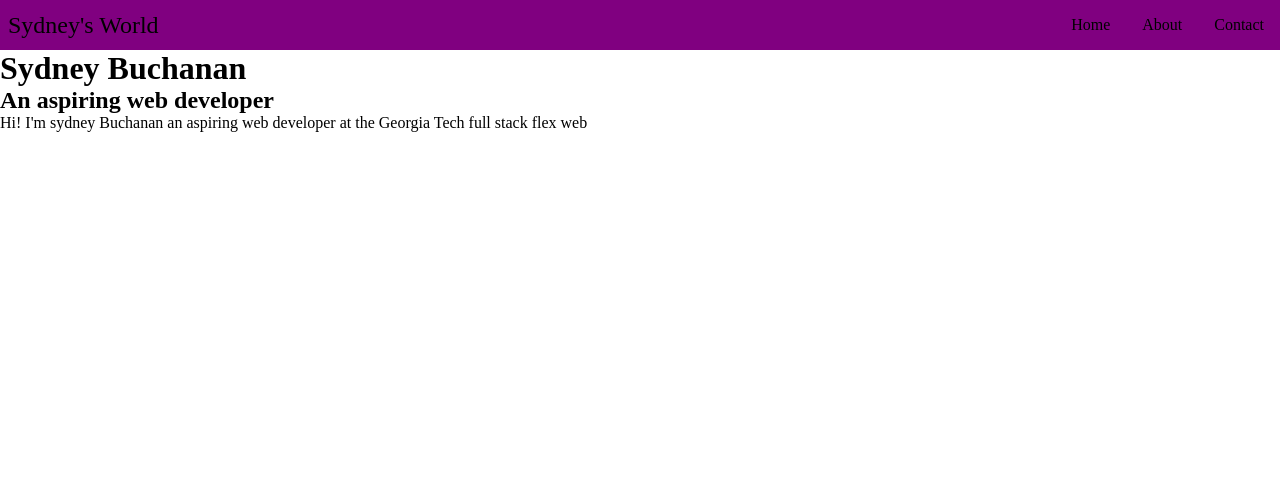
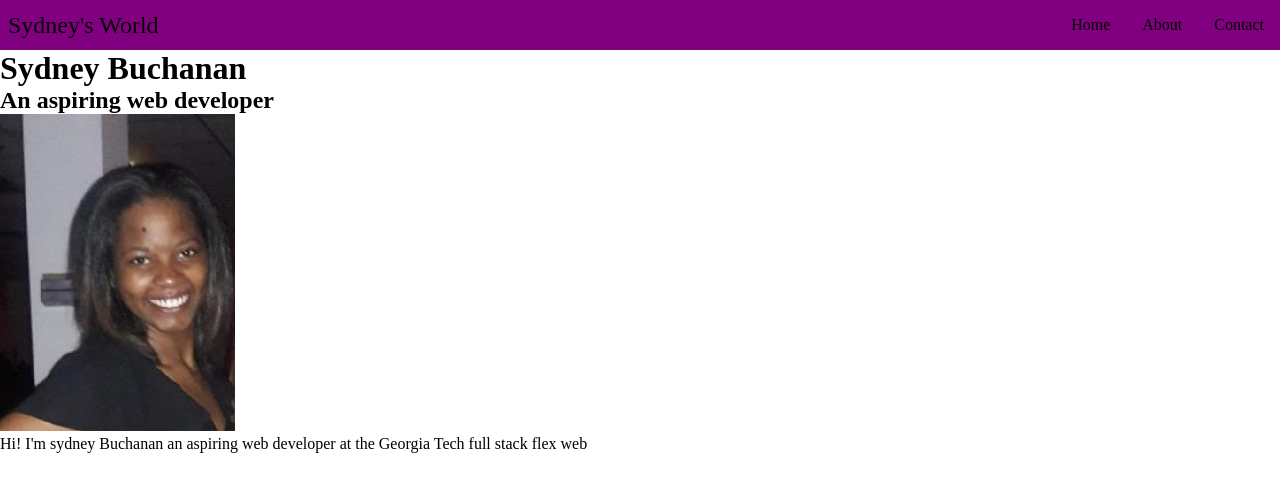
Before and after one commit to SBuchanan1/Polished-portfolio-SB, a plain HTML site: page index.html in a window 1280 px wide. Drawn offline with Linux system fonts and the light colour scheme.

Commit message:
added an images folder & selfie

```diff
--- a/index.html
+++ b/index.html
@@ -23,7 +23,9 @@
     <div class="container">
       <h1>Sydney Buchanan</h1>
       <h2>An aspiring web developer</h2>
-      <div class="imag"></div>
+      <div class="image">
+        <img src="/images/IMG_4134.jpg" alt="Pic of me!" />
+      </div>
     </div>
     <p>
       Hi! I'm sydney Buchanan an aspiring web developer at the Georgia Tech full
```
Also changed, not shown: images/IMG_4134.jpg (added).
